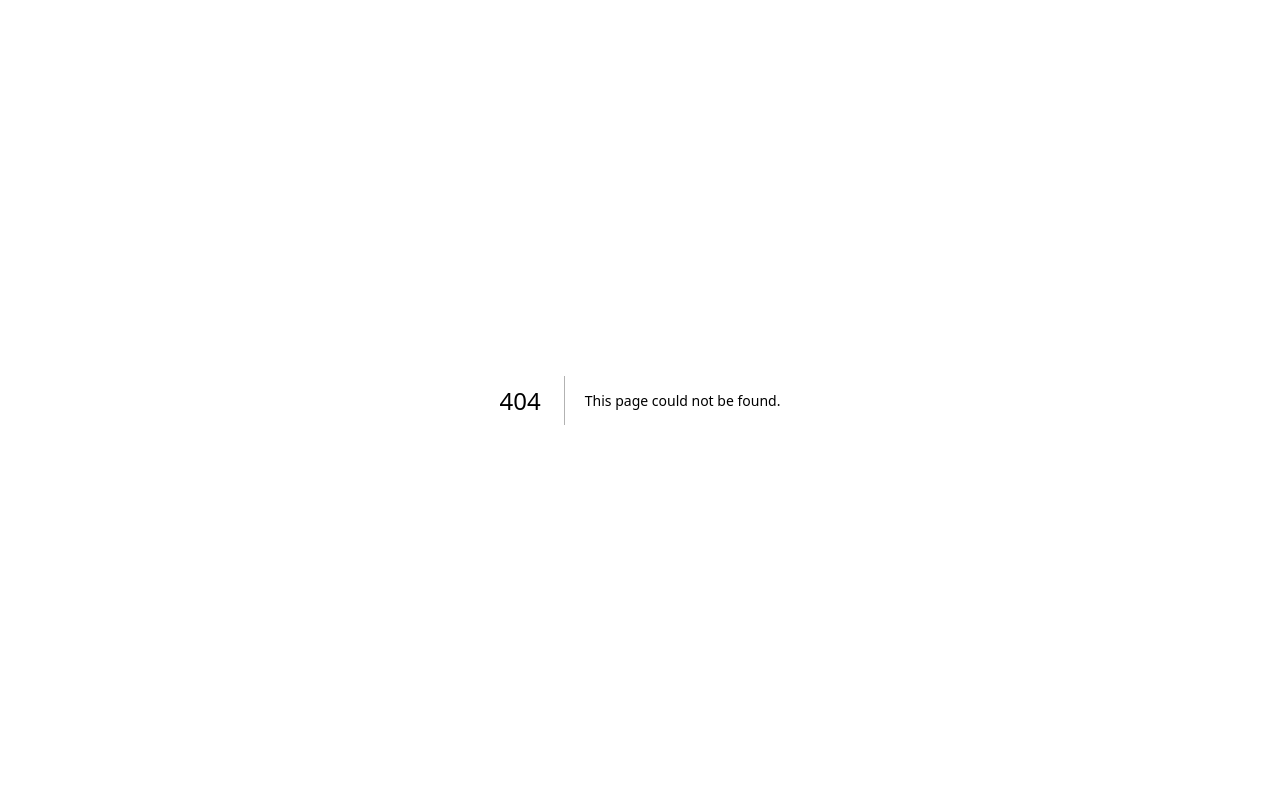
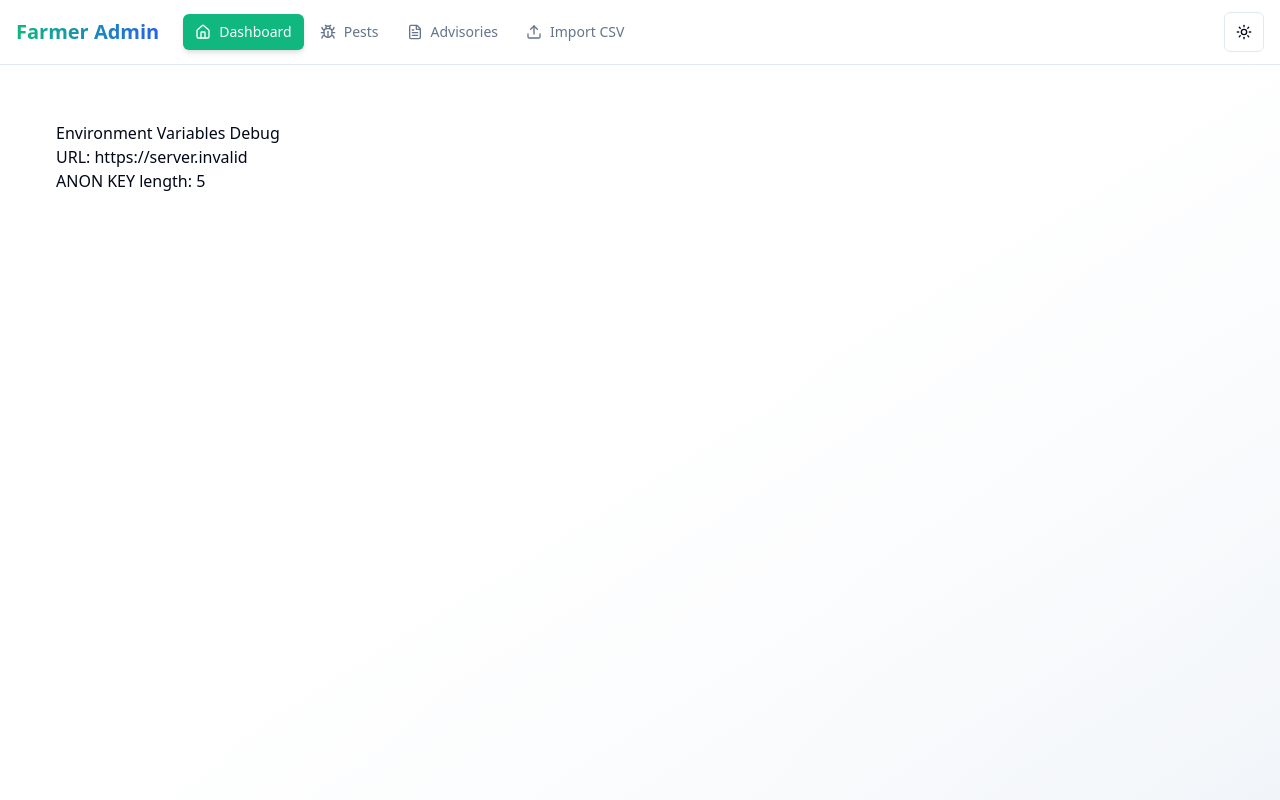
Before and after one commit to CP-consultan/farmer-admin-new, a Next.js app: page /admin/debug in a window 1280 px wide. Before the commit this address had no page. Built offline with nearby package versions, Linux system fonts and the light colour scheme; no server answers.

Commit message:
Add debug page for env vars

```diff
--- /dev/null
+++ b/src/app/admin/debug/page.tsx
@@ -0,0 +1,9 @@
+export default function DebugPage() {
+  return (
+    <div style={{ padding: '2rem' }}>
+      <h1>Environment Variables Debug</h1>
+      <p>URL: {process.env.NEXT_PUBLIC_SUPABASE_URL || '❌ MISSING'}</p>
+      <p>ANON KEY length: {process.env.NEXT_PUBLIC_SUPABASE_ANON_KEY?.length || 0}</p>
+    </div>
+  )
+}
```
